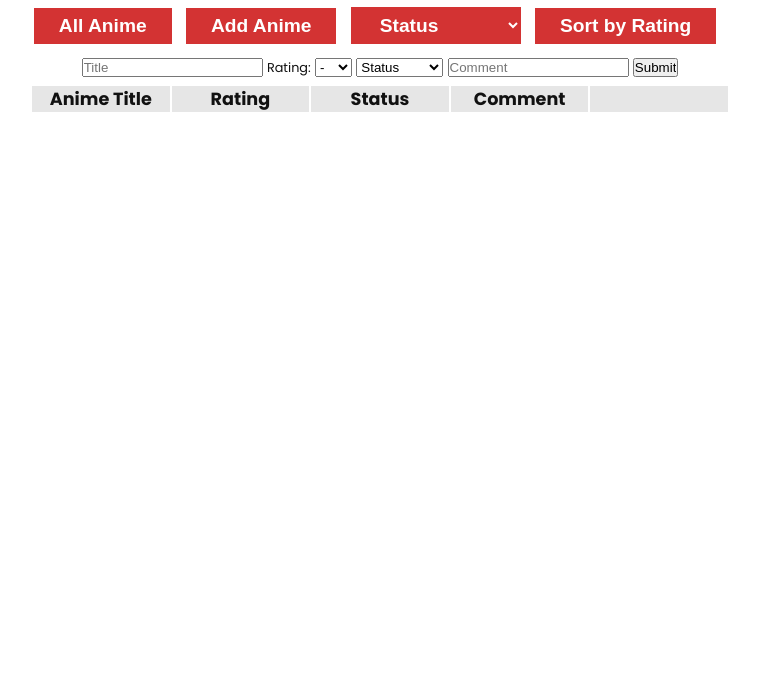
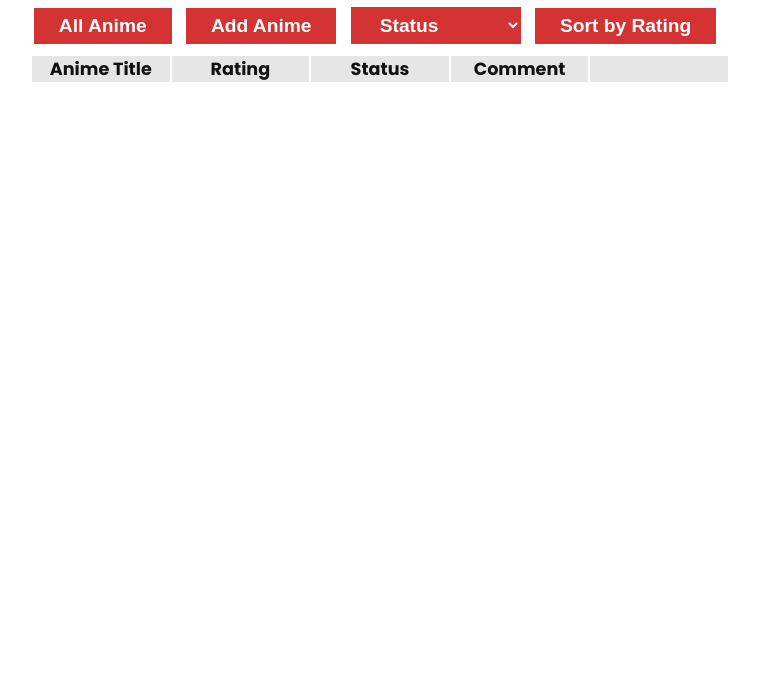
Before and after one commit to chinagami/RestMyAnimu, a plain HTML site: page frontend/index.html in a window 1280 px wide. Shown: the part 120-800 px from the top of the page, without its empty margins (260-1019 px from the left). Drawn offline with Linux system fonts and the light colour scheme; no server answers.

Commit message:
default hide add anime

```diff
--- a/frontend/index.html
+++ b/frontend/index.html
@@ -33,7 +33,7 @@
             </ul>
         </div>
 
-        <form id="animeForm" name="animeForm">
+        <form id="animeForm" name="animeForm" hidden>
             <input type="text" placeholder="Title" id="title" required name="title">
             <label>Rating:</label>
             <select id="rating" name="rating">
```
